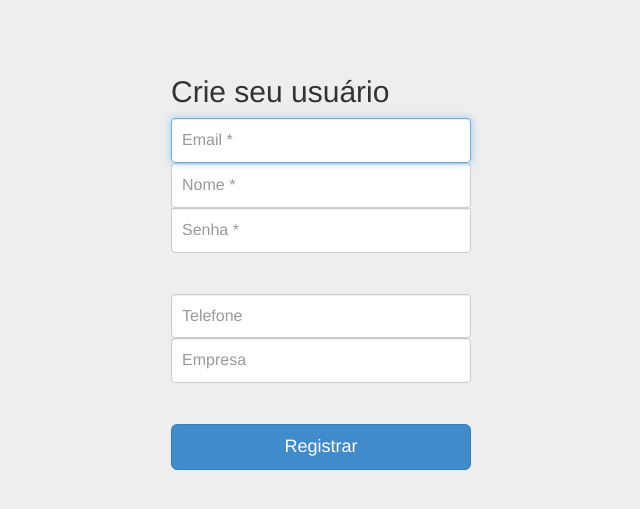
After one commit to ElcyJ/PI-ADS_3, a Django app: page /registrar/ in a window 1280 px wide. The commit adds this page. Shown: the top 509 px of the page, without its empty margins (319-959 px from the left). Run offline with Django 3.2, Linux system fonts and the light colour scheme.

Commit message:
registrar html

```diff
--- a/connectedin/usuarios/templates/base_usuarios.html
+++ b/connectedin/usuarios/templates/base_usuarios.html
@@ -1,15 +1,13 @@
 {% load staticfiles %}
 <!DOCTYPE <!doctype html>
 
-<html lang="en">
+<html lang="pt">
     <head>
-        <meta charset="UTF-8">
-        <meta name="viewport"
-              content="width=device-width, user-scalable=no, initial-scale=1.0, maximum-scale=1.0, minimum-scale=1.0">
-        <meta http-equiv="X-UA-Compatible" content="ie=edge">
+        <meta charset="utf-8">
+        <meta name="viewport" content="width=device-width">
         <title>ConnectedIn</title>
-        <link href="{% static 'styles/bootstrap.css' %}" rel="stylesheet">
-        <link href="{% static 'styles/signin.css' %}" rel="stylesheet">
+        <link href="{% static "styles/bootstrap.css" %}" rel="stylesheet">
+        <link href="{% static "styles/signin.css" %}" rel="stylesheet">
     </head>
     <body>
         <div class="container">
--- /dev/null
+++ b/connectedin/usuarios/templates/registrar.html
@@ -0,0 +1,22 @@
+{% extends "base_usuarios.html" %}
+{% block body %}
+    <form class="form-signin" action="{% url 'registrar' %}"
+          method="post">
+        {% csrf_token %}
+        <h2 class="form-signin-heading">Crie seu usuário</h2>
+        <input id="id_email" name="email"
+               class="form-control" placeholder="Email *" required autofocus>
+        <input id="id_nome" name="nome"
+               class="form-control" placeholder="Nome *" required>
+        <input type="password" id="id_senha" name="senha"
+               class="form-control" placeholder="Senha *" required>
+        <hr />
+        <input id="id_telefone" name="telefone"
+                class="form-control" placeholder="Telefone" required>
+        <input id="id_nome_empresa" name="nome_empresa"
+               class="form-control" placeholder="Empresa" required>
+        <hr />
+        <button class="btn btn-lg btn-primary btn-block"
+                type="submit" value="Login">Registrar</button>
+    </form>
+{% endblock %}
```
Also changed, not shown: connectedin/usuarios/forms.py (added, +8 -0 lines).
